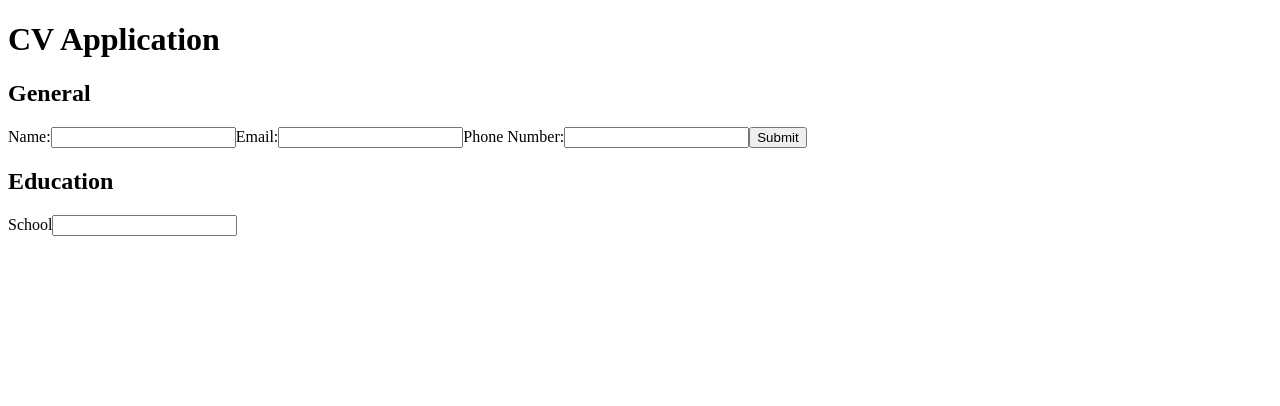
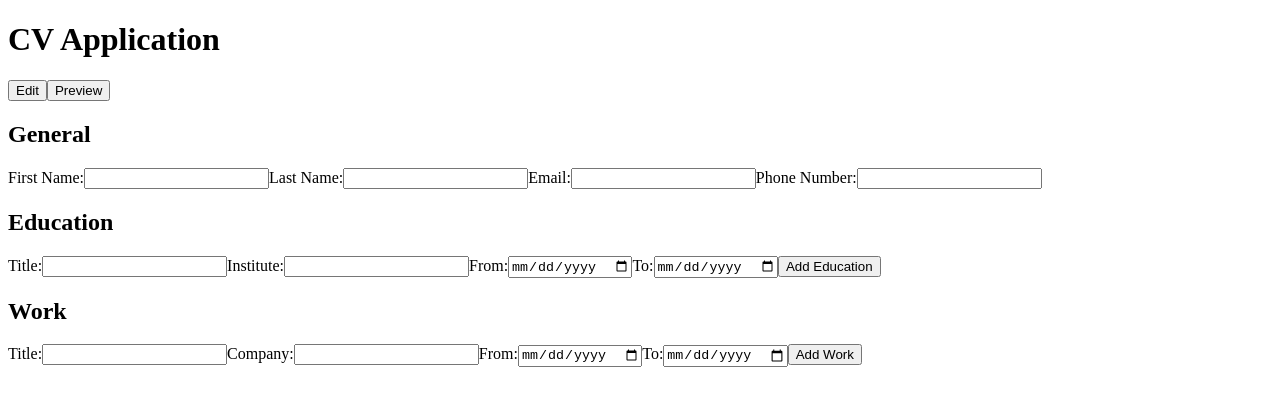
Before and after one commit to 01zulfi/cv-application, a React (Create React App) app: page / in a window 1280 px wide. Shown: the top 406 px of the page. Built offline with nearby package versions, Linux system fonts and the light colour scheme.

Commit message:
Add more input fields

```diff
--- a/src/App.js
+++ b/src/App.js
@@ -6,6 +6,8 @@ class App extends Component {
     return (
       <div>
         <h1>CV Application</h1>
+        <button type="button" className="edit">Edit</button>
+        <button type="button" className="preview">Preview</button>
         <CVInput />
       </div>
     );
--- a/src/components/CVInput.js
+++ b/src/components/CVInput.js
@@ -1,6 +1,7 @@
 import React, { Component } from "react";
 import GeneralInfoForm from "./GeneralInfoForm";
 import EducationInfoForm from "./EducationInfoForm";
+import WorkInfoForm from "./WorkInfoForm";
 
 class CVInput extends Component {
   render() {
@@ -8,6 +9,7 @@ class CVInput extends Component {
       <div className="CVInput">
         <GeneralInfoForm />
         <EducationInfoForm />
+        <WorkInfoForm />
       </div>
     );
   }
--- a/src/components/EducationInfoForm.js
+++ b/src/components/EducationInfoForm.js
@@ -6,10 +6,23 @@ class EducationInfoForm extends Component {
       <div>
         <h2>Education</h2>
         <form>
-          <label htmlFor="school">
-            School
-            <input type="text" />
+          <label htmlFor="education-title">
+            Title:
+            <input type="text" id="education-title" />
           </label>
+          <label htmlFor="education-institute">
+            Institute:
+            <input type="text" id="education-institute" />
+          </label>
+          <label htmlFor="education-start-date">
+            From:
+            <input type="date" id="education-start-date" />
+          </label>
+          <label htmlFor="education-end-date">
+            To:
+            <input type="date" id="education-end-date" />
+          </label>
+          <button type="button">Add Education</button>
         </form>
       </div>
     );
--- a/src/components/GeneralInfoForm.js
+++ b/src/components/GeneralInfoForm.js
@@ -8,10 +8,15 @@ class GeneralInfoForm extends Component {
           General
         </h2>
         <form>
-          <label htmlFor="name-input">
-            Name:
-            <input type="text" id="name-input" />
+          <label htmlFor="first-name-input">
+            First Name:
+            <input type="text" id="first-name-input" />
           </label>
+          <label htmlFor="last-name-input">
+            Last Name:
+            <input type="text" id="last-name-input" />
+          </label>
+
           <label htmlFor="email-input">
             Email:
             <input type="email" id="email-input" />
@@ -20,7 +25,6 @@ class GeneralInfoForm extends Component {
             Phone Number:
             <input type="text" id="phone-number-input" />
           </label>
-          <button type="submit">Submit</button>
         </form>
       </div>
     );
```
